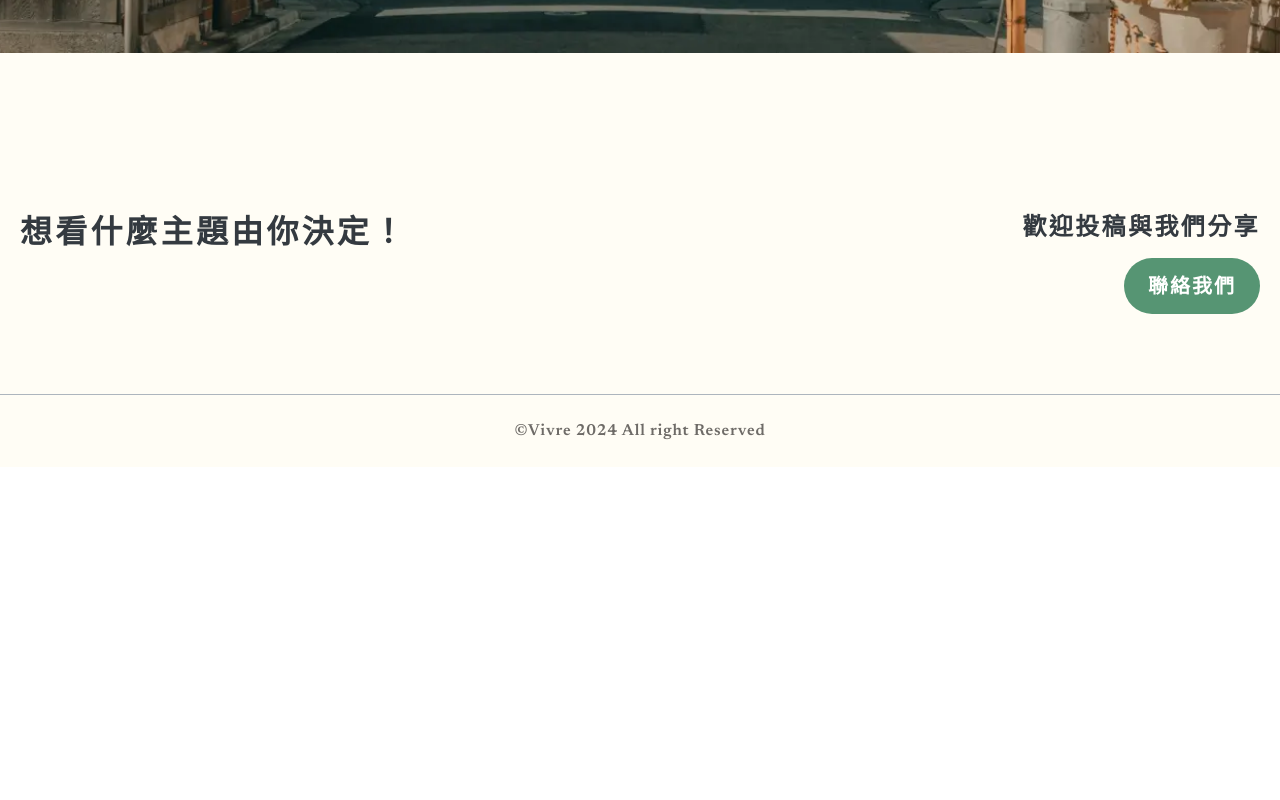
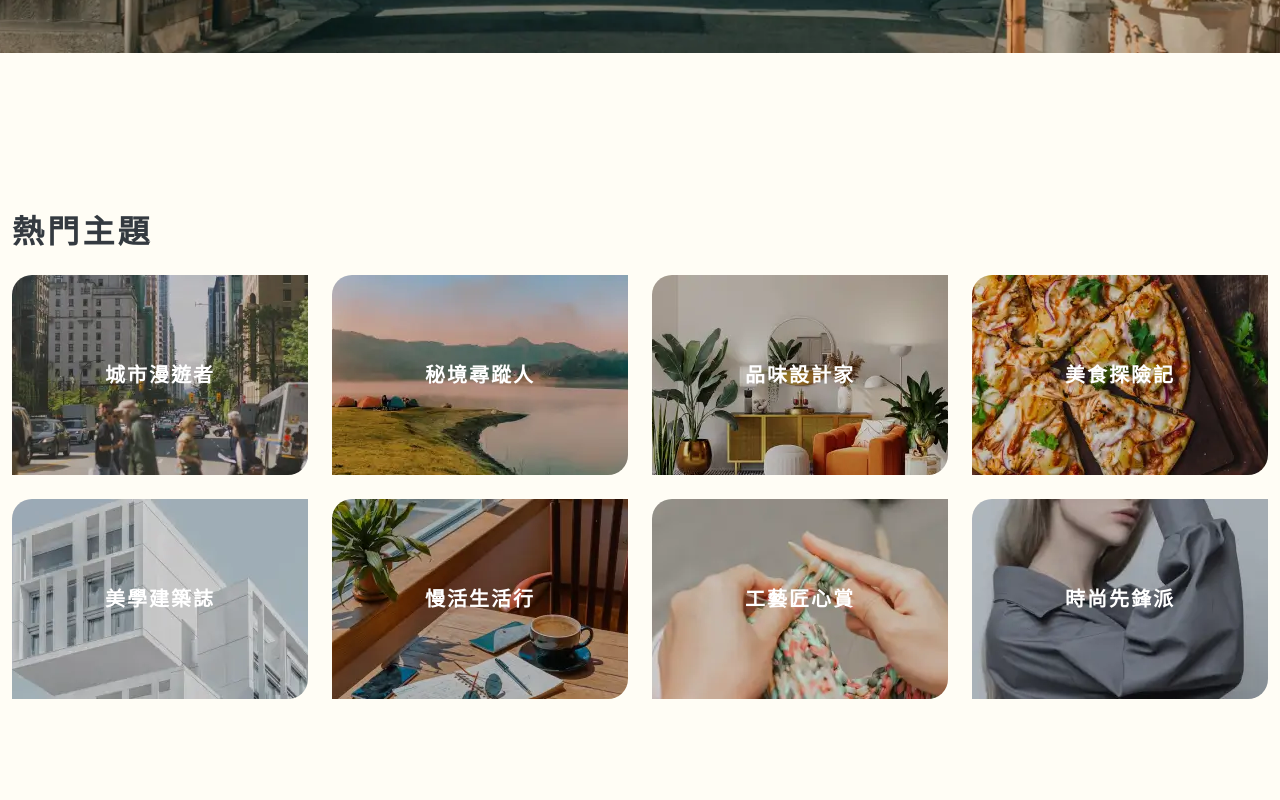
Before and after one commit to happyloa/Hex2024-f2e-live-week6, a Nuxt app: page / in a window 1280 px wide. Shown: the part 1040-1840 px from the top of the page. Before the commit the page ends 1507 px from the top, so only its background shows below. Built offline with nearby package versions, Linux system fonts and the light colour scheme.

Commit message:
feat: 熱門主題區塊

```diff
--- a/pages/index.vue
+++ b/pages/index.vue
@@ -20,4 +20,56 @@ useSeoMeta({
       <AtomButton text="馬上訂閱" to="/plans" hasIcon />
     </div>
   </section>
+  <!-- 熱門主題 -->
+  <section class="px-3 py-12 md:py-20">
+    <div class="mx-auto max-w-[1296px]">
+      <h2 class="mb-6 text-h2-sm font-black text-neutral-500 md:text-h2">
+        熱門主題
+      </h2>
+      <ul
+        class="grid grid-cols-1 gap-2 text-center text-h6 font-bold text-white sm:grid-cols-2 sm:text-h5 sm:font-black lg:grid-cols-4 lg:gap-6"
+      >
+        <li
+          class="h-[84px] content-center rounded-br-[20px] rounded-tl-[20px] bg-[url(/images/mobile/home/theme-1.webp)] bg-cover bg-center bg-no-repeat sm:h-[200px] sm:bg-[url(/images/desktop/home/theme-1.webp)]"
+        >
+          <h3>城市漫遊者</h3>
+        </li>
+        <li
+          class="h-[84px] content-center rounded-br-[20px] rounded-tl-[20px] bg-[url(/images/mobile/home/theme-3.webp)] bg-cover bg-center bg-no-repeat sm:h-[200px] sm:bg-[url(/images/desktop/home/theme-3.webp)]"
+        >
+          <h3>秘境尋蹤人</h3>
+        </li>
+        <li
+          class="h-[84px] content-center rounded-br-[20px] rounded-tl-[20px] bg-[url(/images/mobile/home/theme-5.webp)] bg-cover bg-center bg-no-repeat sm:h-[200px] sm:bg-[url(/images/desktop/home/theme-5.webp)]"
+        >
+          <h3>品味設計家</h3>
+        </li>
+        <li
+          class="h-[84px] content-center rounded-br-[20px] rounded-tl-[20px] bg-[url(/images/mobile/home/theme-8.webp)] bg-cover bg-center bg-no-repeat sm:h-[200px] sm:bg-[url(/images/desktop/home/theme-8.webp)]"
+        >
+          <h3>美食探險記</h3>
+        </li>
+        <li
+          class="h-[84px] content-center rounded-br-[20px] rounded-tl-[20px] bg-[url(/images/mobile/home/theme-2.webp)] bg-cover bg-center bg-no-repeat sm:h-[200px] sm:bg-[url(/images/desktop/home/theme-2.webp)]"
+        >
+          <h3>美學建築誌</h3>
+        </li>
+        <li
+          class="h-[84px] content-center rounded-br-[20px] rounded-tl-[20px] bg-[url(/images/mobile/home/theme-4.webp)] bg-cover bg-center bg-no-repeat sm:h-[200px] sm:bg-[url(/images/desktop/home/theme-4.webp)]"
+        >
+          <h3>慢活生活行</h3>
+        </li>
+        <li
+          class="h-[84px] content-center rounded-br-[20px] rounded-tl-[20px] bg-[url(/images/mobile/home/theme-6.webp)] bg-cover bg-center bg-no-repeat sm:h-[200px] sm:bg-[url(/images/desktop/home/theme-6.webp)]"
+        >
+          <h3>工藝匠心賞</h3>
+        </li>
+        <li
+          class="h-[84px] content-center rounded-br-[20px] rounded-tl-[20px] bg-[url(/images/mobile/home/theme-7.webp)] bg-cover bg-center bg-no-repeat sm:h-[200px] sm:bg-[url(/images/desktop/home/theme-7.webp)]"
+        >
+          <h3>時尚先鋒派</h3>
+        </li>
+      </ul>
+    </div>
+  </section>
 </template>
```
